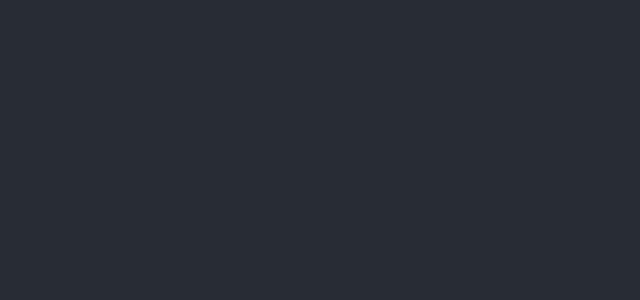
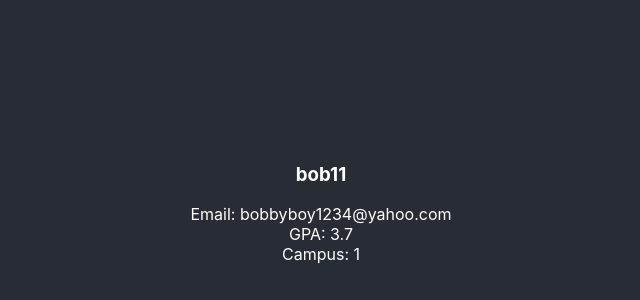
Before and after one commit to waterpolymer/Fullstack-CRUD-App, a React (Create React App) app: page /students/1 in a window 1280 px wide. Shown: the part 196-496 px from the top of the page, without its empty margins (319-959 px from the left). Built offline with nearby package versions, Linux system fonts and the light colour scheme.

Commit message:
added single student needs debugging

```diff
--- a/src/App.js
+++ b/src/App.js
@@ -1,6 +1,6 @@
 import React, { Component } from "react";
 import "./App.css";
-import { Home, AllStudents } from "./components";
+import { Home, AllStudents, SingleStudent } from "./components";
 import { BrowserRouter as Router, Route } from "react-router-dom";
 
 class App extends Component {
@@ -11,6 +11,7 @@ class App extends Component {
 					<div>
 						<Route exact path="/" render={() => <Home />} />
 						<Route exact path="/students" render={() => <AllStudents />} />
+						<Route path="/students/:studentid" render={() => <SingleStudent />} />
 					</div>
 				</Router>
 			</div>
--- /dev/null
+++ b/src/components/SingleStudent.jsx
@@ -0,0 +1,45 @@
+import React, {Component} from 'react';
+import { connect } from "react-redux";
+
+let dummyStudent = {
+	id: 11,
+	firstName: "bob11",
+	lastName: "jones",
+	email: "bobbyboy1234@yahoo.com",
+	imageUrl: "https://i.stack.imgur.com/l60Hf.png",
+	gpa: 3.7,
+	campusId: 1
+};
+
+class SingleStudent extends Component{
+  componentDidMount(){
+    console.log(this.props);
+  }
+
+  render(){
+    let {studentid} = 'andfkdsnf';
+
+    let student = dummyStudent;
+
+    return(
+      <div>
+        <h3> {student.firstName}  {student.LastName} </h3>
+        Email: {student.email} <br/>
+        GPA: {student.gpa} <br/>
+        Campus: {student.campusId}
+      </div>
+    )
+  }
+
+
+}
+
+const mapStateToProps = state => ({
+    studentid: '',
+})
+
+const mapDispatchToProps = {
+  //getStudent: id => dispatch(fetchStudent(id))
+}
+
+export default connect(mapStateToProps, mapDispatchToProps)(SingleStudent)
--- a/src/components/index.js
+++ b/src/components/index.js
@@ -1,3 +1,4 @@
 export { default as Home } from "./Home";
 export { default as LinkButton } from "./LinkButton";
 export { default as AllStudents } from "./AllStudents";
+export { default as SingleStudent } from "./SingleStudent";
```
